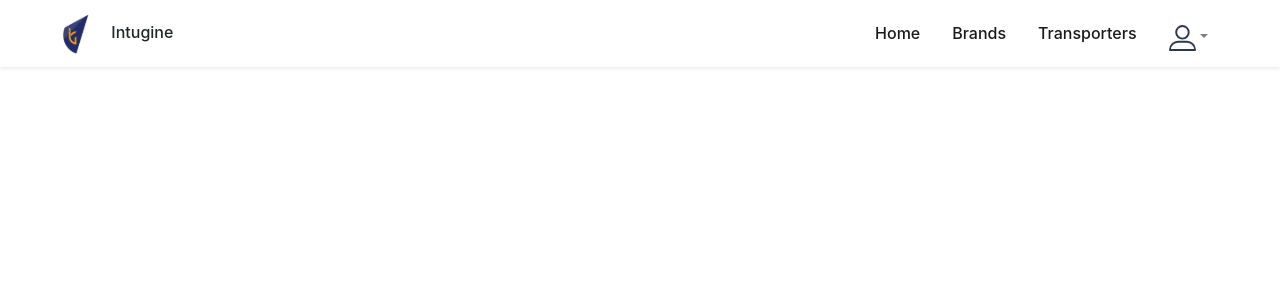
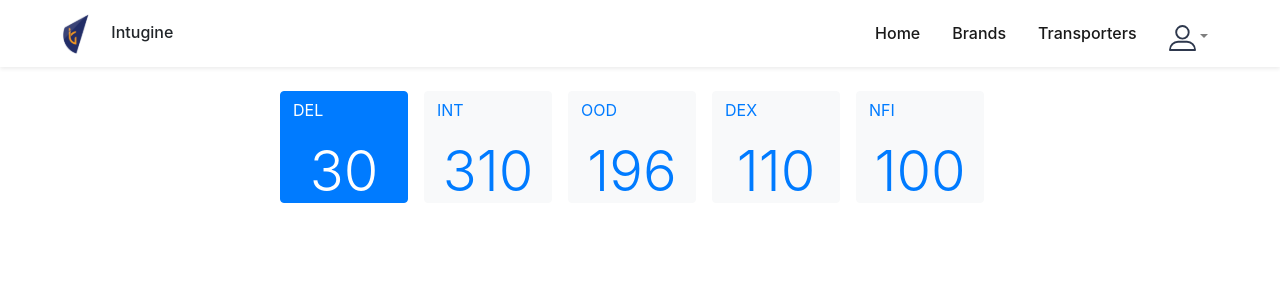
Before and after one commit to just4usumit/Mailtodo_Assignment, a React (Create React App) app: page / in a window 1280 px wide. Shown: the top 300 px of the page. Built offline with nearby package versions, Linux system fonts and the light colour scheme.

Commit message:
dummy counters added

```diff
--- a/src/App.js
+++ b/src/App.js
@@ -1,8 +1,30 @@
 import Navbar from './Components/Navbar'
+import Counter from './Components/Counter'
 
 function App() {
   return (
-   <Navbar/>
+    <div>
+      <Navbar/>
+      <div className="container mt-4 text-center">
+      <div className="mr-3 d-inline">
+      <Counter type="DEL" count="30"  selected={true}/>
+      </div>
+      <div className="mr-3 d-inline">
+      <Counter type="INT" count="310" selected={false}/>
+      </div>
+      <div className="mr-3 d-inline">
+      <Counter type="OOD" count="196"  selected={false}/>
+      </div>
+      <div className="mr-3 d-inline">
+      <Counter type="DEX" count="110"  selected={false}/>
+      </div>
+      <div className="mr-3 d-inline">
+      <Counter type="NFI" count="100"  selected={false}/>
+      </div>
+      </div>
+    </div>
+
+
   );
 }
 
--- /dev/null
+++ b/src/Components/Counter.js
@@ -0,0 +1,22 @@
+import React from 'react'
+
+const counter = ({
+    type,
+    count = 0,
+    selected = false
+}) => {
+
+    const cname = selected ? 'btn-primary' : 'btn-light text-primary'
+
+    return(
+        <button className= {'btn ' + cname} style={{width: "8rem",height: "7rem"}}>
+
+                <p className="d-flex justify-content-left">{type||"NA"}</p>
+                <p class="display-4">{count}</p>
+
+        </button>
+    )
+}
+
+
+export default counter
--- a/src/Components/Navbar.js
+++ b/src/Components/Navbar.js
@@ -4,9 +4,7 @@ import logo2 from './../FrontendAssets/profile.svg'
 const navbar = () => {
     return(
         <nav className="navbar navbar-expand-lg navbar-light bg-white shadow-sm">
-            <button class="navbar-toggler" type="button" data-toggle="collapse" data-target="#navbarTogglerDemo03" aria-controls="navbarTogglerDemo03" aria-expanded="false" aria-label="Toggle navigation">
-    <span class="navbar-toggler-icon"></span>
-  </button>
+
   <span className="ml-4">
   <a  className="px-3"href="www.google.com"><span><img height="40 px;" alt="brandimage" src={logo} /></span>
   </a>
@@ -41,6 +39,9 @@ const navbar = () => {
     </ul>
 
   </div>
+  <button class="navbar-toggler" type="button" data-toggle="collapse" data-target="#navbarTogglerDemo03" aria-controls="navbarTogglerDemo03" aria-expanded="false" aria-label="Toggle navigation">
+    <span class="navbar-toggler-icon"></span>
+  </button>
 
 </nav>
     )
```
Also changed, not shown: 1 other file (tests, documents, lock files or other folders).
